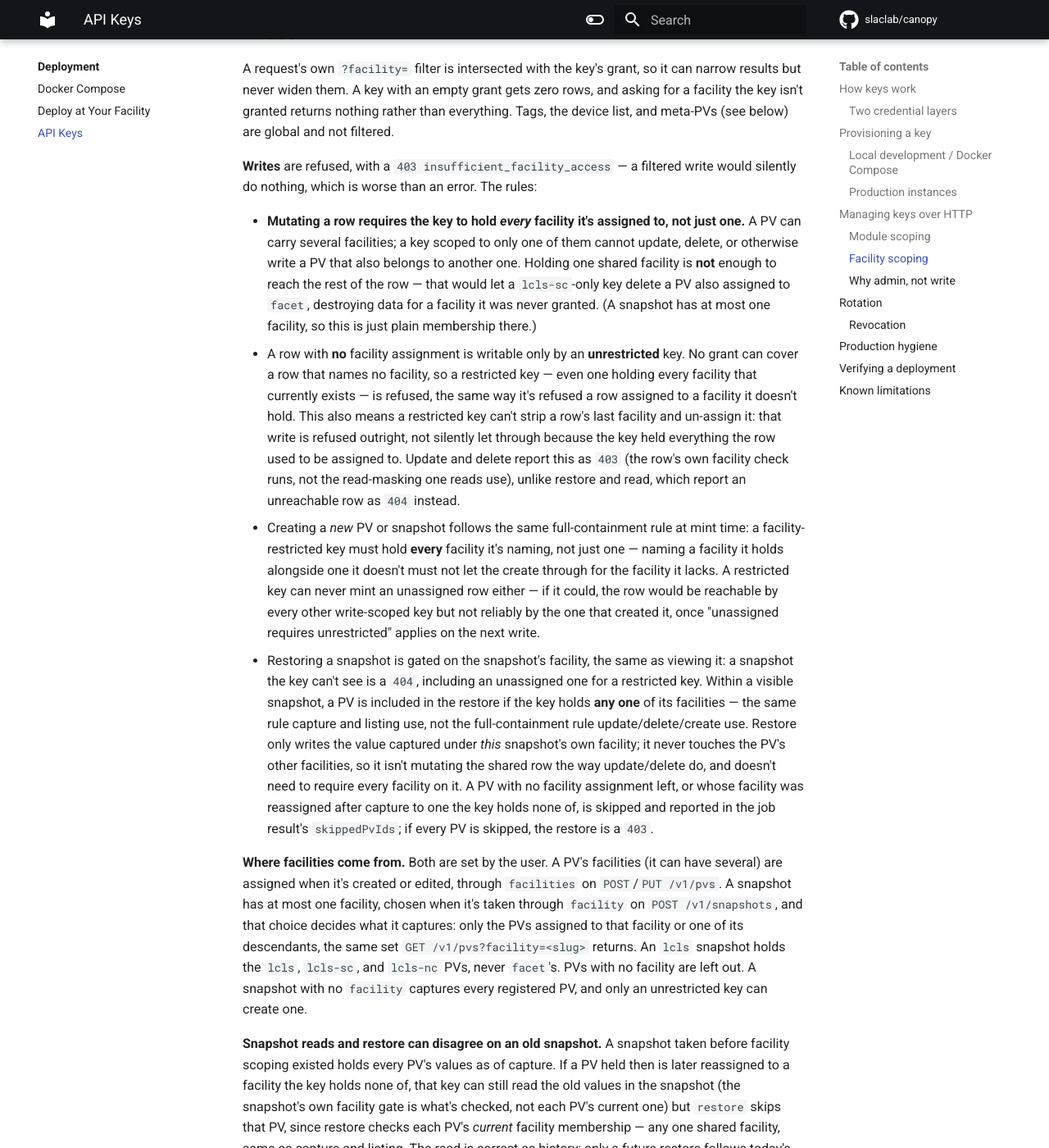
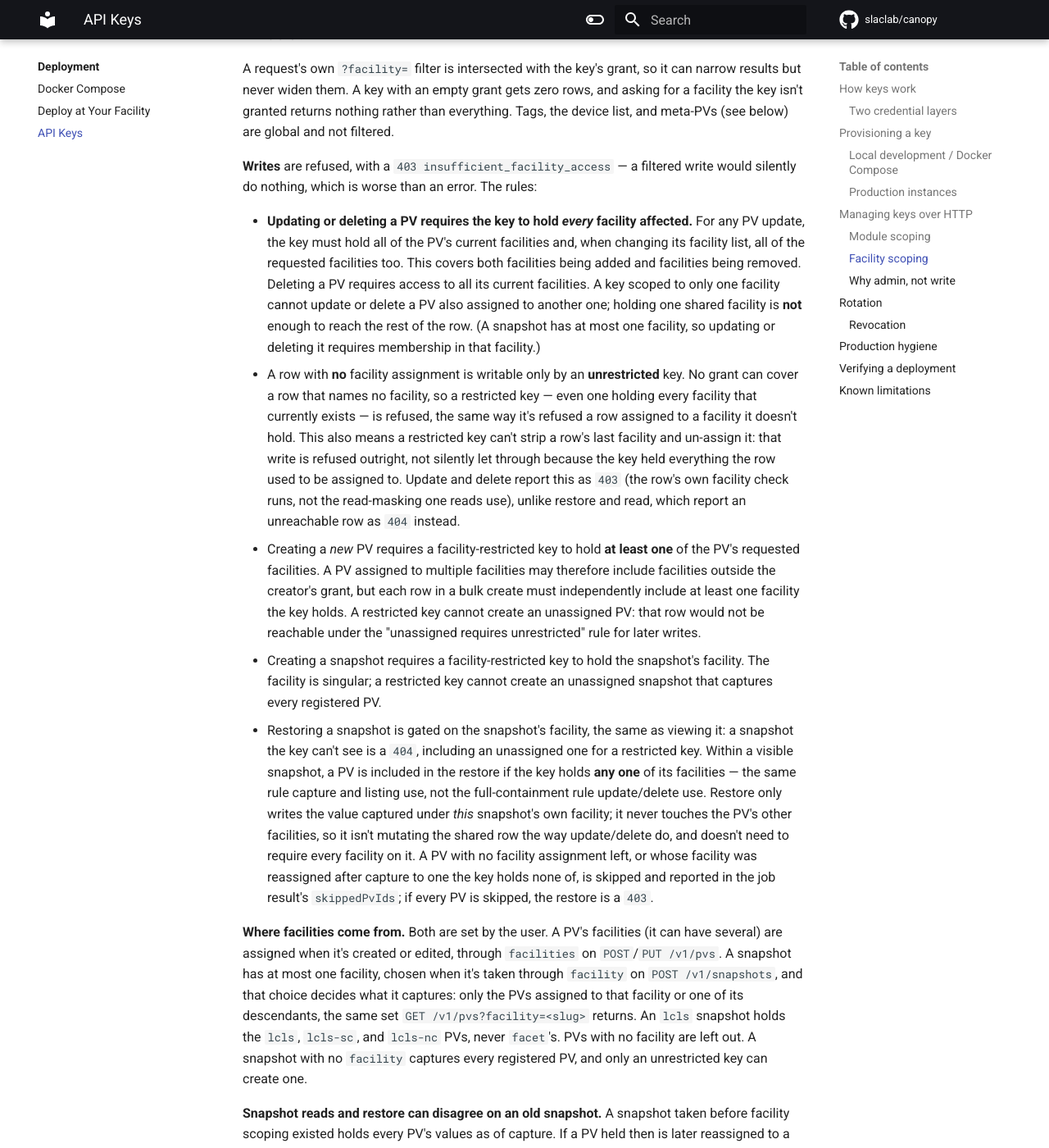
Before and after one commit to slaclab/canopy, an MkDocs documentation site: the page built from docs/deployment/api-keys.md, in a window 1280 px wide and 1400 px high, scrolled down 5418 px. Shown: the whole window at 82% size. Built offline with MkDocs 1.6.1 and Material for MkDocs 9.7.7, drawn with Linux system fonts in a browser that asks for light colours; comment, search, counter and statistics services are not loaded.

Commit message:
Change facility access requirements for PV creation and updates; update corresponding documentation.

```diff
--- a/docs/deployment/api-keys.md
+++ b/docs/deployment/api-keys.md
@@ -256,14 +256,15 @@ not filtered.
 **Writes** are refused, with a `403 insufficient_facility_access` — a filtered
 write would silently do nothing, which is worse than an error. The rules:
 
-- **Mutating a row requires the key to hold *every* facility it's assigned
-  to, not just one.** A PV can carry several facilities; a key scoped to only
-  one of them cannot update, delete, or otherwise write a PV that also
-  belongs to another one. Holding one shared facility is **not** enough to
-  reach the rest of the row — that would let a `lcls-sc`-only key delete a PV
-  also assigned to `facet`, destroying data for a facility it was never
-  granted. (A snapshot has at most one facility, so this is just plain
-  membership there.)
+- **Updating or deleting a PV requires the key to hold *every* facility
+  affected.** For any PV update, the key must hold all of the PV's current
+  facilities and, when changing its facility list, all of the requested
+  facilities too. This covers both facilities being added and facilities being
+  removed. Deleting a PV requires access to all its current facilities. A key
+  scoped to only one facility cannot update or delete a PV also assigned to
+  another one; holding one shared facility is **not** enough to reach the rest
+  of the row. (A snapshot has at most one facility, so updating or deleting it
+  requires membership in that facility.)
 - A row with **no** facility assignment is writable only by an **unrestricted**
   key. No grant can cover a row that names no facility, so a restricted key —
   even one holding every facility that currently exists — is refused, the same
@@ -274,19 +275,21 @@ write would silently do nothing, which is worse than an error. The rules:
   this as `403` (the row's own facility check runs, not the read-masking one
   reads use), unlike restore and read, which report an unreachable row as
   `404` instead.
-- Creating a *new* PV or snapshot follows the same full-containment rule at
-  mint time: a facility-restricted key must hold **every** facility it's
-  naming, not just one — naming a facility it holds alongside one it doesn't
-  must not let the create through for the facility it lacks. A restricted key
-  can never mint an unassigned row either — if it could, the row would be
-  reachable by every other write-scoped key but not reliably by the one that
-  created it, once "unassigned requires unrestricted" applies on the next
-  write.
+- Creating a *new* PV requires a facility-restricted key to hold **at least
+  one** of the PV's requested facilities. A PV assigned to multiple facilities
+  may therefore include facilities outside the creator's grant, but each row
+  in a bulk create must independently include at least one facility the key
+  holds. A restricted key cannot create an unassigned PV: that row would not
+  be reachable under the "unassigned requires unrestricted" rule for later
+  writes.
+- Creating a snapshot requires a facility-restricted key to hold the snapshot's
+  facility. The facility is singular; a restricted key cannot create an
+  unassigned snapshot that captures every registered PV.
 - Restoring a snapshot is gated on the snapshot's facility, the same as viewing
   it: a snapshot the key can't see is a `404`, including an unassigned one for
   a restricted key. Within a visible snapshot, a PV is included in the restore
   if the key holds **any one** of its facilities — the same rule capture and
-  listing use, not the full-containment rule update/delete/create use. Restore
+  listing use, not the full-containment rule update/delete use. Restore
   only writes the value captured under *this* snapshot's own facility; it
   never touches the PV's other facilities, so it isn't mutating the shared row
   the way update/delete do, and doesn't need to require every facility on it.
```
Also changed, not shown: 3 other files.
